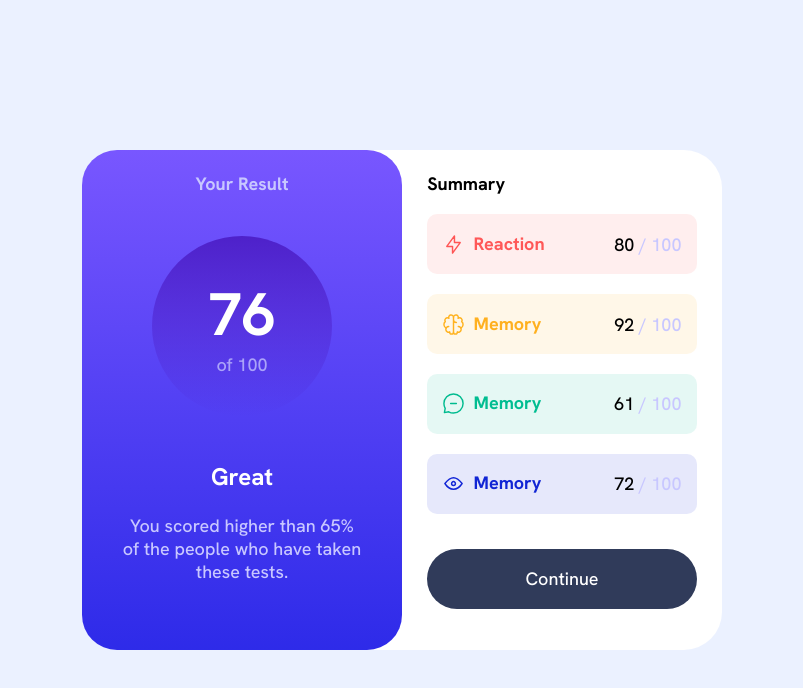
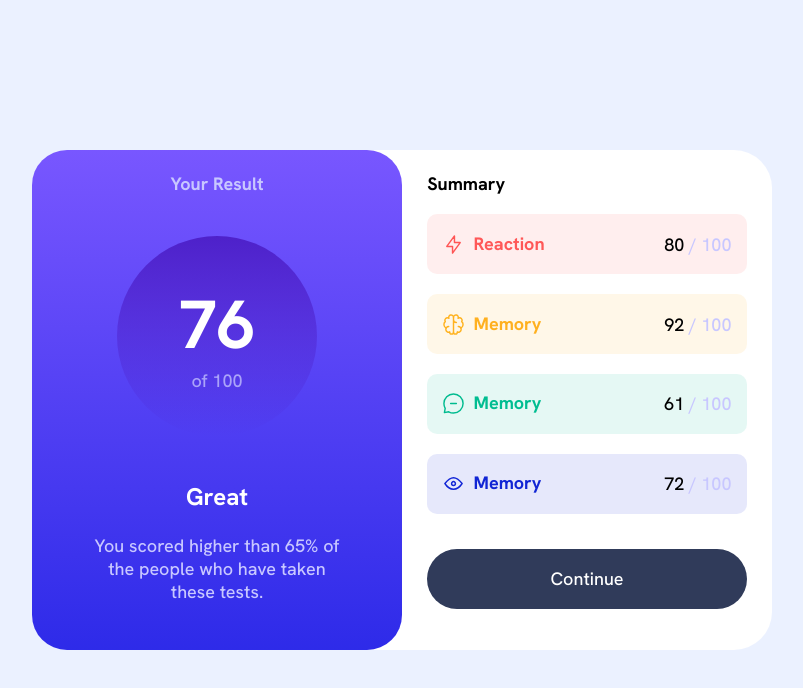
Before and after one commit to MAR2409/ResultsChallenge, a plain HTML site: page index.html in a window 1280 px wide. Shown: the whole page, without its empty margins (238-1041 px from the left). Drawn offline with nearby package versions, Linux system fonts and the light colour scheme; files that its build step writes are made by us from their sources.

Commit message:
Update styles.scss

```diff
--- a/styles.scss
+++ b/styles.scss
@@ -182,11 +182,19 @@ $Darkgrayblue: hsl(224, 30%, 27%);
     color: white;
     background-color: $Darkgrayblue;
   }
+
+  button:hover {
+    cursor: pointer;
+    background-image: linear-gradient(
+      $LightSlateBackground,
+      $LightRoyalBackground
+    );
+  }
 }
 
 //RESPONSIVE DESIGN
 
-@media screen and (min-width: 650px) {
+@media screen and (min-width: 650px) and (max-width: 999px) {
   //CONTAINER FLEX
   body {
     background-color: $PaleBlue;
@@ -244,3 +252,62 @@ $Darkgrayblue: hsl(224, 30%, 27%);
     }
   }
 }
+
+@media screen and (min-width: 1000px) and (max-width: 2000px) {
+  //CONTAINER FLEX
+  body {
+    background-color: $PaleBlue;
+  }
+  .flex-center {
+    display: flex;
+    justify-content: center;
+    align-items: center;
+    height: 100vh;
+    .result-container-flex {
+      display: flex;
+      border-radius: 38px;
+      width: 740px;
+      height: 500px;
+      background-color: $White;
+      .results-container {
+        width: 370px;
+        height: 500px;
+        border-radius: 0px;
+        border-radius: 35px;
+
+        .circle-flex {
+          margin-top: 1.1rem;
+        }
+
+        .circle-result {
+          width: 200px;
+          height: 200px;
+
+          h2 {
+            color: $White;
+            font-size: 68px;
+          }
+        }
+
+        .result-text {
+          margin-top: 2.5rem;
+
+          p {
+            margin: 0rem 2.9rem;
+          }
+        }
+      }
+
+      .results-summary {
+        width: 370px;
+        height: 471px;
+
+        .btn {
+          button {
+            margin-top: 0.85rem;
+          }
+        }
+      }
+    }
+  }
+}
```
